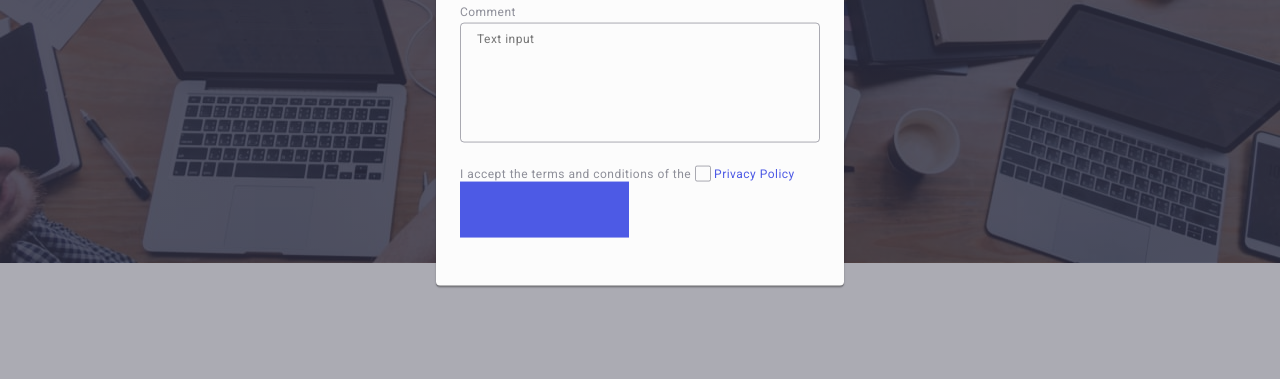
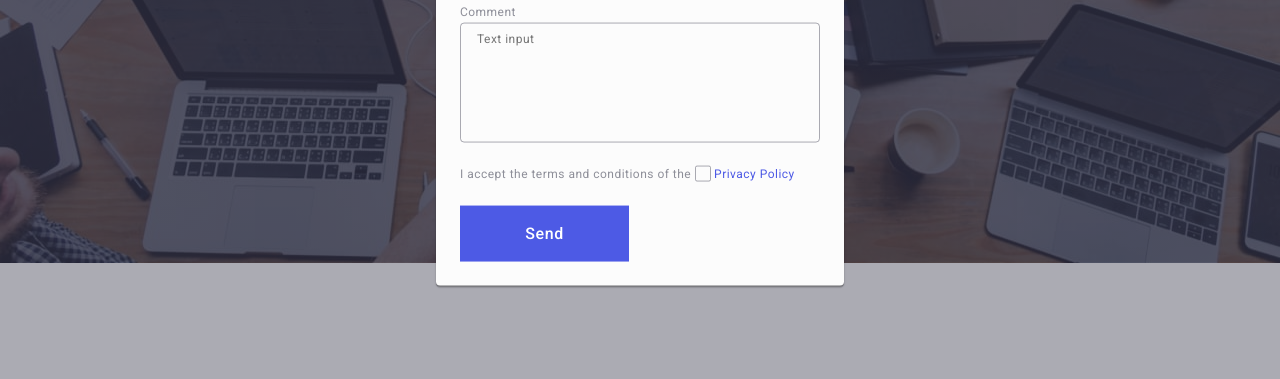
Before and after one commit to VitaliiMovchanets/goit-markup-hw-05, a plain HTML site: page index.html in a window 1280 px wide. Shown: the part 410-789 px from the top of the page. Drawn offline with nearby package versions, Linux system fonts and the light colour scheme.

Commit message:
add index.html file

```diff
--- a/index.html
+++ b/index.html
@@ -401,7 +401,7 @@
                         <svg class="modal-container-icon" width="18"  height="24">
                             <use href="./images/symbol-defs.svg#icon-person-black-18dp-1"></use>
                         </svg>
-                    </div>
+                </div>
                 </div>
                 <div class="form-class">
                     <label class="label-class" for="phone-namber">Phone</label>
@@ -435,9 +435,9 @@
                         </span>
                 <a class="checkbox-a">Privacy Policy</a>
             </label>
-            <button class="form-class-btn"></button>
+
                 </div>
-
+            <button class="form-class-btn">Send</button>
             </form>
 
         </div>
```
